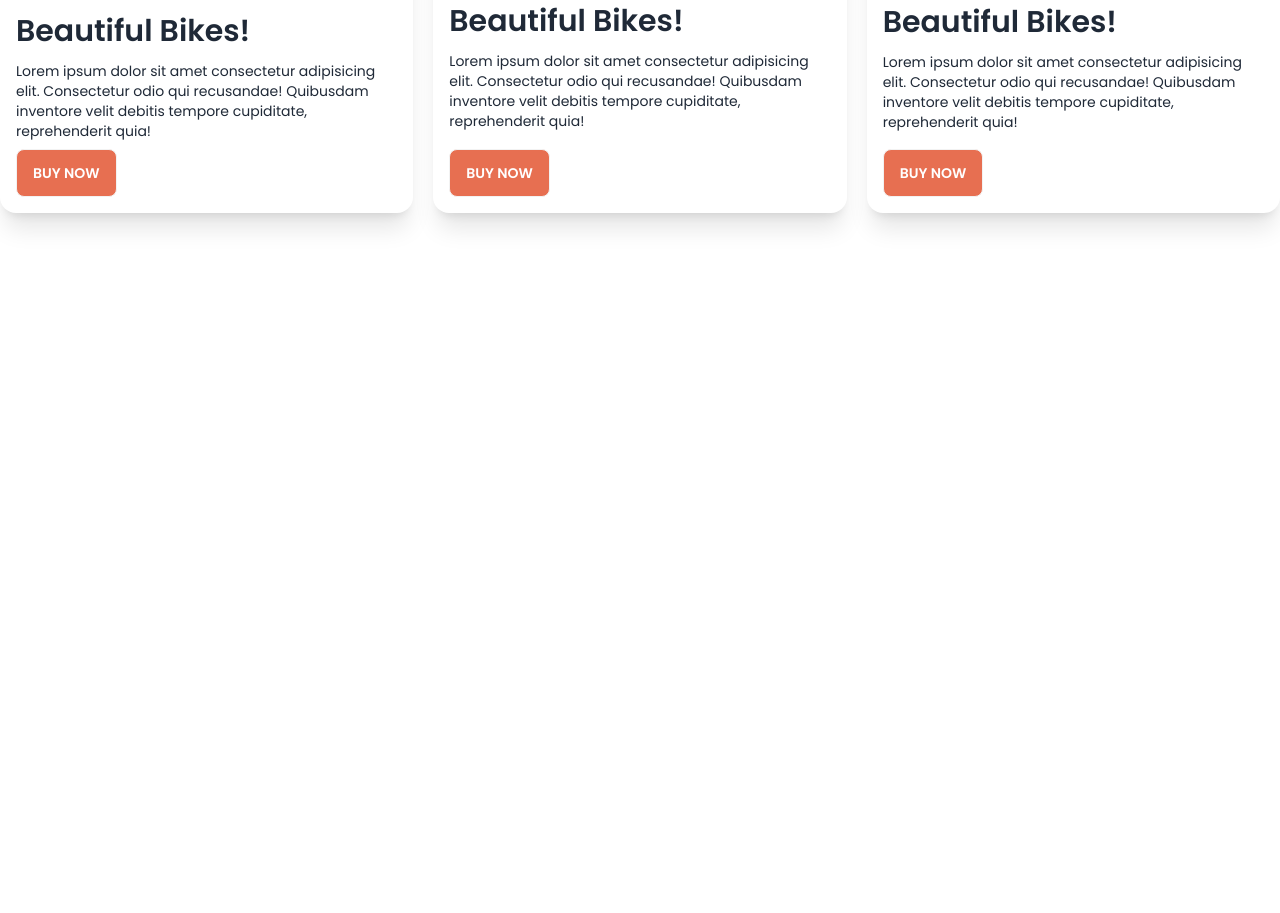
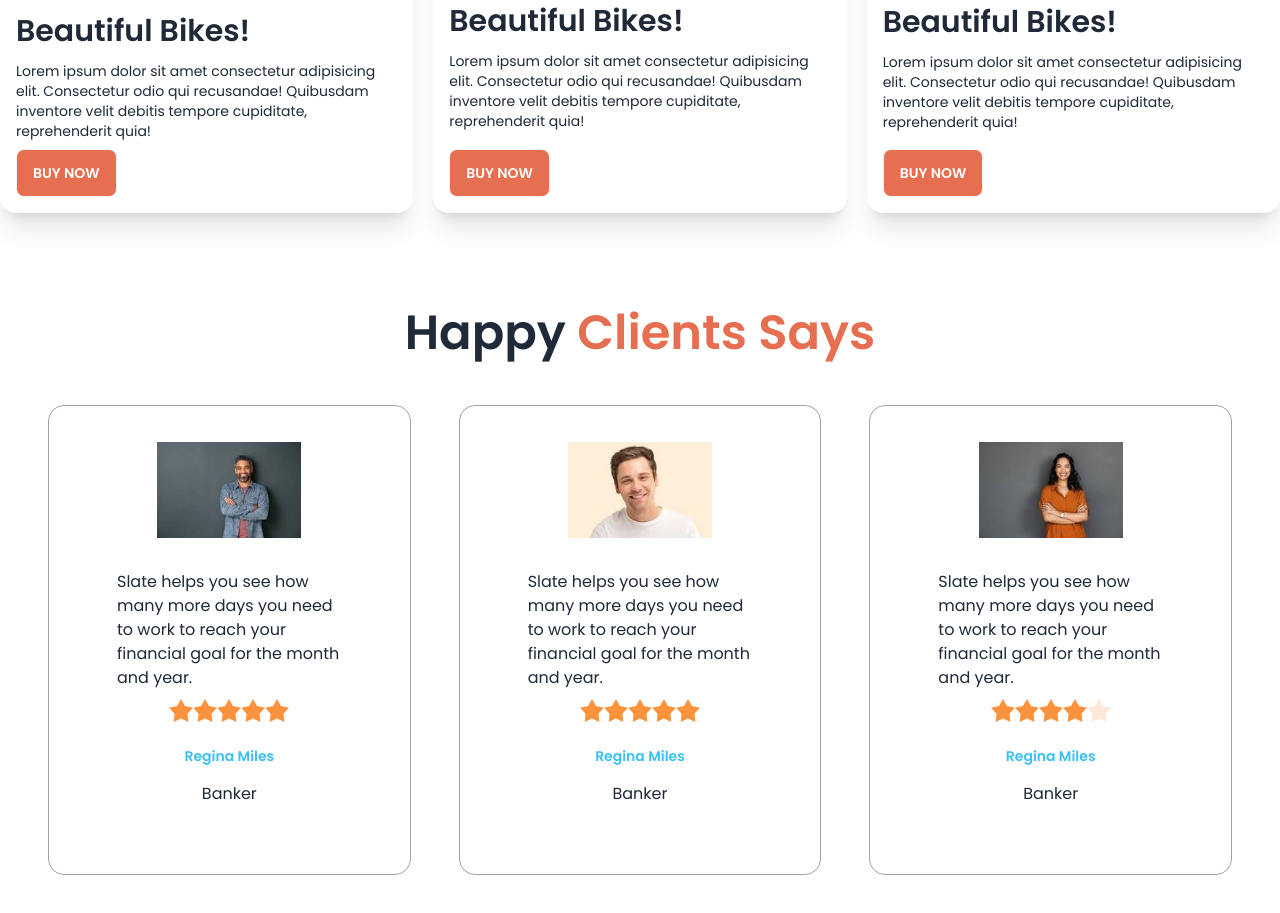
Before and after one commit to LabuIslam702/biker-zone-with-daisyui, a plain HTML site: page index.html in a window 1280 px wide. Shown: the part 1146-2059 px from the top of the page. Before the commit the page ends 1455 px from the top, so only its background shows below. Drawn offline with nearby package versions, Linux system fonts and the light colour scheme.

Commit message:
added happy clients section

```diff
--- a/index.html
+++ b/index.html
@@ -201,7 +201,66 @@
                   </div>
             </div>
         </section>
-
+        <section class="my-24 mx-12">
+        <!-- happy clients -->
+        <h3 class="text-5xl mb-12 font-semibold text-center">Happy <span class="text-bike-primary">Clients Says</span></h3>
+        <div class="grid gap-12 grid-cols-1 md:grid-cols-2 lg:grid-cols-3">
+          <!-- first review-->
+          <div class="card bg-base-100 p-9 border border-gray-400">
+            <figure><img class="w-36" src="/images/user image/user-1.jpg" alt="Shoes" /></figure>
+            <div class="card-body">
+              <p>Slate helps you see how many more days you need to work to reach your financial goal for the month and year.</p>
+              <div class="rating justify-center">
+                <input type="radio" name="rating-2" class="mask mask-star-2 bg-orange-400" />
+                <input type="radio" name="rating-2" class="mask mask-star-2 bg-orange-400" checked />
+                <input type="radio" name="rating-2" class="mask mask-star-2 bg-orange-400" />
+                <input type="radio" name="rating-2" class="mask mask-star-2 bg-orange-400" checked />
+                <input type="radio" name="rating-2" class="mask mask-star-2 bg-orange-400" />
+              </div>
+              <div class="text-center space-y-4 mt-4">
+                <h4 class="text-sm font-semibold text-info">Regina Miles</h4>
+                <p>Banker</p>
+              </div>
+            </div>
+          </div>
+          <!-- second review-->
+          <div class="card bg-base-100 p-9 border border-gray-400">
+            <figure><img class="w-36" src="/images/user image/user-2.jpg" alt="Shoes" /></figure>
+            <div class="card-body">
+              <p>Slate helps you see how many more days you need to work to reach your financial goal for the month and year.</p>
+              <div class="rating justify-center">
+                <input type="radio" name="rating-2" class="mask mask-star-2 bg-orange-400" />
+                <input type="radio" name="rating-2" class="mask mask-star-2 bg-orange-400" checked />
+                <input type="radio" name="rating-2" class="mask mask-star-2 bg-orange-400" />
+                <input type="radio" name="rating-2" class="mask mask-star-2 bg-orange-400" checked />
+                <input type="radio" name="rating-2" class="mask mask-star-2 bg-orange-400" />
+              </div>
+              <div class="text-center space-y-4 mt-4">
+                <h4 class="text-sm font-semibold text-info">Regina Miles</h4>
+                <p>Banker</p>
+              </div>
+            </div>
+          </div>
+          <!-- Third review-->
+          <div class="card bg-base-100 p-9 border border-gray-400">
+            <figure><img class="w-36" src="/images/user image/user-3.jpg" alt="Shoes" /></figure>
+            <div class="card-body">
+              <p>Slate helps you see how many more days you need to work to reach your financial goal for the month and year.</p>
+              <div class="rating justify-center">
+                <input type="radio" name="rating-2" class="mask mask-star-2 bg-orange-400" />
+                <input type="radio" name="rating-2" class="mask mask-star-2 bg-orange-400" checked />
+                <input type="radio" name="rating-2" class="mask mask-star-2 bg-orange-400" />
+                <input type="radio" name="rating-2" class="mask mask-star-2 bg-orange-400" checked />
+                <input type="radio" name="rating-2" class="mask mask-star-2 bg-orange-400" />
+              </div>
+              <div class="text-center space-y-4 mt-4">
+                <h4 class="text-sm font-semibold text-info">Regina Miles</h4>
+                <p>Banker</p>
+              </div>
+            </div>
+          </div>
+        </div>
+        </section>
     </main>
     <footer>
 
```
Also changed, not shown: images/user image/user-1.jpg (added), images/user image/user-2.jpg (added), images/user image/user-3.jpg (added).
